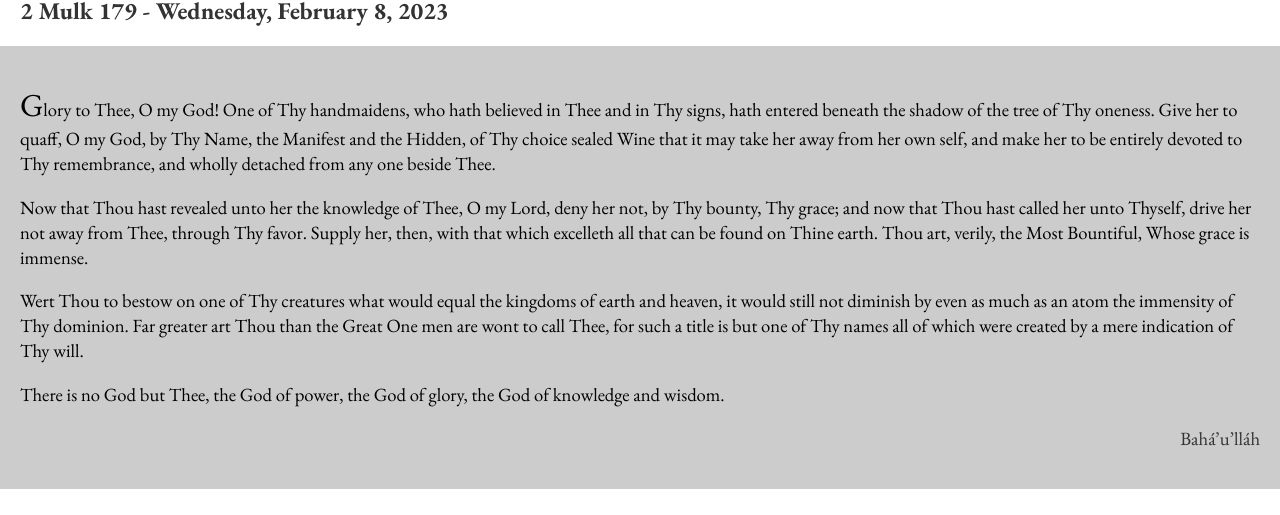
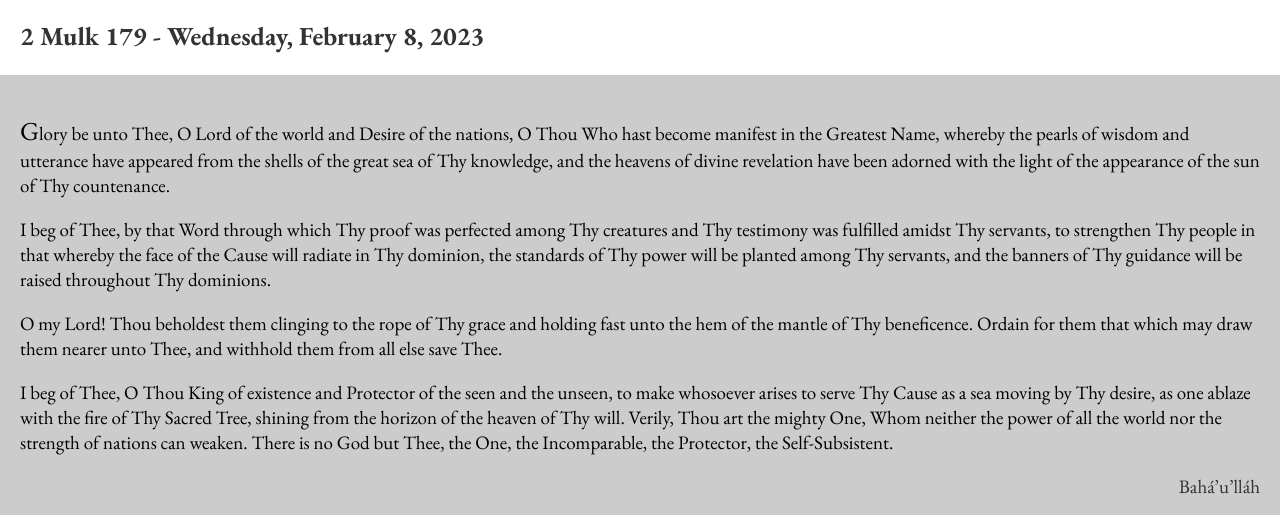
Before and after one commit to mdittmer/elena-180be, a plain HTML site: page index.html in a window 1280 px wide. Shown: the part 99-614 px from the top of the page. Drawn offline with Linux system fonts and the light colour scheme.

Commit message:
Add more prayers and switch to px font sizes

```diff
--- a/scripts/prayers.mjs
+++ b/scripts/prayers.mjs
@@ -10,6 +10,70 @@
     ],
     attribution: 'Bahá’u’lláh',
   },
+  {
+    paragraphs: [
+      'Remove not, O Lord, the festal board that hath been spread in Thy Name, and extinguish not the burning flame that hath been kindled by Thine unquenchable fire.  Withhold not from flowing that living water of Thine that murmureth with the melody of Thy glory and Thy remembrance, and deprive not Thy servants from the fragrance of Thy sweet savors breathing forth the perfume of Thy love.',
+      'Lord!  Turn the distressing cares of Thy holy ones into ease, their hardship into comfort, their abasement into glory, their sorrow into blissful joy, O Thou that holdest in Thy grasp the reins of all mankind!',
+      'Thou art, verily, the One, the Single, the Mighty, the All-Knowing, the All-Wise.',
+    ],
+    attribution: '‘Abdu’l-Bahá',
+  },
+  {
+    paragraphs: [
+      'O my Lord and my Hope!  Help Thou Thy loved ones to be steadfast in Thy mighty Covenant, to remain faithful to Thy manifest Cause, and to carry out the commandments Thou didst set down for them in Thy Book of Splendors; that they may become banners of guidance and lamps of the Company above, wellsprings of Thine infinite wisdom, and stars that lead aright, as they shine down from the supernal sky.',
+      'Verily, art Thou the Invincible, the Almighty, the All-Powerful.',
+    ],
+    attribution: '‘Abdu’l-Bahá',
+  },
+  {
+    paragraphs: [
+      'Glory be unto Thee, O Lord of the world and Desire of the nations, O Thou Who hast become manifest in the Greatest Name, whereby the pearls of wisdom and utterance have appeared from the shells of the great sea of Thy knowledge, and the heavens of divine revelation have been adorned with the light of the appearance of the sun of Thy countenance.',
+      'I beg of Thee, by that Word through which Thy proof was perfected among Thy creatures and Thy testimony was fulfilled amidst Thy servants, to strengthen Thy people in that whereby the face of the Cause will radiate in Thy dominion, the standards of Thy power will be planted among Thy servants, and the banners of Thy guidance will be raised throughout Thy dominions.',
+      'O my Lord!  Thou beholdest them clinging to the rope of Thy grace and holding fast unto the hem of the mantle of Thy beneficence.  Ordain for them that which may draw them nearer unto Thee, and withhold them from all else save Thee.',
+      'I beg of Thee, O Thou King of existence and Protector of the seen and the unseen, to make whosoever arises to serve Thy Cause as a sea moving by Thy desire, as one ablaze with the fire of Thy Sacred Tree, shining from the horizon of the heaven of Thy will.  Verily, Thou art the mighty One, Whom neither the power of all the world nor the strength of nations can weaken.  There is no God but Thee, the One, the Incomparable, the Protector, the Self-Subsistent.',
+    ],
+    attribution: 'Bahá’u’lláh',
+  },
+  {
+    paragraphs: [
+      'O God, my God!  Thou beholdest this weak one begging for celestial strength, this poor one craving Thy heavenly treasures, this thirsty one longing for the fountain of eternal life, this afflicted one yearning for Thy promised healing through Thy boundless mercy which Thou hast destined for Thy chosen servants in Thy kingdom on high.',
+      'O Lord!  I have no helper save Thee, no shelter besides Thee, and no sustainer except Thee.  Assist me with Thine angels to diffuse Thy holy fragrances and to spread abroad Thy teachings amongst the choicest of Thy people.',
+      'O my Lord!  Suffer me to be detached from aught else save Thee, to hold fast to the hem of Thy bounty, to be wholly devoted to Thy Faith, to remain fast and firm in Thy love and to observe what Thou hast prescribed in Thy Book.',
+      'Verily, Thou art the Powerful, the Mighty, the Omnipotent.',
+    ],
+    attribution: '‘Abdu’l-Bahá',
+  },
+  {
+    paragraphs: [
+      'I beseech Thee, O my God, by all the transcendent glory of Thy Name, to clothe Thy loved ones in the robe of justice and to illumine their beings with the light of trustworthiness.  Thou art the One that hath power to do as He pleaseth and Who holdeth within His grasp the reins of all things, visible and invisible.',
+    ],
+    attribution: 'Bahá’u’lláh',
+  },
+  {
+    paragraphs: [
+      'All-praise be to Thee, O Lord, my God!  I know not how to sing Thy praise, how to describe Thy glory, how to call upon Thy Name.  If I call upon Thee by Thy Name, the All-Possessing, I am compelled to recognize that He Who holdeth in His hand the immediate destinies of all created things is but a vassal dependent upon Thee, and is the creation of but a word proceeding from Thy mouth.  And if I proclaim Thee by the name of Him Who is the All-Compelling, I readily discover that He is but a suppliant fallen upon the dust, awe-stricken by Thy dreadful might, Thy sovereignty and power.  And if I attempt to describe Thee by glorifying the oneness of Thy Being, I soon realize that such a conception is but a notion which mine own fancy hath woven, and that Thou hast ever been immeasurably exalted above the vain imaginations which the hearts of men have devised.',
+      'The glory of Thy might beareth me witness!  Whoso claimeth to have known Thee hath, by virtue of such a claim, testified to his own ignorance; and whoso believeth himself to have attained unto Thee, all the atoms of the earth would attest his powerlessness and proclaim his failure.  Thou hast, however, by virtue of Thy mercy that hath surpassed the kingdoms of earth and heaven, deigned to accept from Thy servants the laud and honor they pay to Thine own exalted Self, and hast bidden them celebrate Thy glory, that the ensigns of Thy guidance may be unfurled in Thy cities and the tokens of Thy mercy be spread abroad among Thy nations, and that each and all may be enabled to attain unto that which Thou hast destined for them by Thy decree, and ordained unto them through Thine irrevocable will and purpose.',
+      'Having testified, therefore, unto mine own impotence and the impotence of Thy servants, I beseech Thee, by the brightness of the light of Thy beauty, not to refuse Thy creatures attainment to the shores of Thy most holy ocean.  Draw them, then, O my God, through the Divine sweetness of Thy melodies, towards the throne of Thy glory and the seat of Thine eternal holiness.  Thou art, verily, the Most Powerful, the Supreme Ruler, the Great Giver, the Most Exalted, the Ever-Desired.',
+      'Grant, then, O my God, that Thy servant who hath turned towards Thee, hath fixed his gaze upon Thee, and clung to the cord of Thy mercifulness and favor, may be enabled to partake of the living waters of Thy mercy and grace.  Cause him, then, to ascend unto the heights to which he aspireth, and withhold him not from that which Thou dost possess.  Thou art, verily, the Ever-Forgiving, the Most Bountiful.',
+    ],
+    attribution: 'Bahá’u’lláh',
+  },
+  {
+    paragraphs: [
+      'Lord!  Render victorious Thy forbearing servants in Thy days by granting them a befitting victory, inasmuch as they have sought martyrdom in Thy path.  Send down upon them that which will bring comfort to their minds, will rejoice their inner beings, will impart assurance to their hearts and tranquillity to their bodies and will enable their souls to ascend to the presence of God, the Most Exalted, and to attain the supreme Paradise and such retreats of glory as Thou hast destined for men of true knowledge and virtue.  Verily, Thou knowest all things, while we are but Thy servants, Thy thralls, Thy bondsmen and Thy poor ones.  No Lord but Thee do we invoke, O God our Lord, nor do we implore blessings or grace from anyone but Thee, O Thou Who art the God of mercy unto this world and the next.  We are but the embodiments of poverty, of nothingness, of helplessness and of perdition, while Thy whole Being betokeneth wealth, independence, glory, majesty and boundless grace.',
+      'Turn our recompense, O Lord, into that which well beseemeth Thee of the good of this world and of the next, and of the manifold bounties which extend from on high down to the earth below.',
+      'Verily, Thou art our Lord and the Lord of all things.  Into Thy hands do we surrender ourselves, yearning for the things that pertain unto Thee.',
+    ],
+    attribution: 'The Báb',
+  },
+  {
+    paragraphs: [
+      'He is the All-Glorious.',
+      'O my Lord, my King, my Ruler, and my Sovereign! I call upon Thee with my tongue, my heart, and my soul, saying: Clothe this servant of Thine with the robe of Thy care, the raiment of Thine unfailing help, and the armour of Thy protection. Assist him to make mention of Thee and to extol Thy virtues amidst Thy people, and unloose his tongue to utter Thy glorification and praise in every assemblage held to celebrate Thy unity and sanctity. Thou art, in truth, the Mighty, the Powerful, the All-Glorious, the Self-Subsisting.',
+    ],
+    attribution: '‘Abdu’l-Bahá',
+  },
+
 ];
 
 export async function getPrayerFromSeedArrayBuffer(seed) {
--- a/styles/index.css
+++ b/styles/index.css
@@ -8,12 +8,12 @@
 }
 .fancy-title {
     font-family: FancyTitle, sans-serif;
-    font-size: 30pt;
+    font-size: 50px;
     text-shadow: 4px 4px 4px #aaa;
 }
 .fancy-salutation {
     font-family: FancyTitle, sans-serif;
-    font-size: 24pt;
+    font-size: 30px;
 }
 
 @font-face {
@@ -30,21 +30,21 @@
 }
 .sub-title {
     font-family: MainText, serif;
-    font-size: 18pt;
+    font-size: 26px;
     color: #333;
 }
 .focus-letter {
-    font-size: 24pt;
+    font-size: 26px;
 }
 .main-text {
     font-family: MainText, serif;
-    font-size: 14pt;
+    font-size: 19px;
     color: #000;
     background-color: #ccc;
 }
 .attribution {
     font-family: MainText, serif;
-    font-size: 14pt;
+    font-size: 19px;
     color: #333;
     text-align: right;
 }
```
